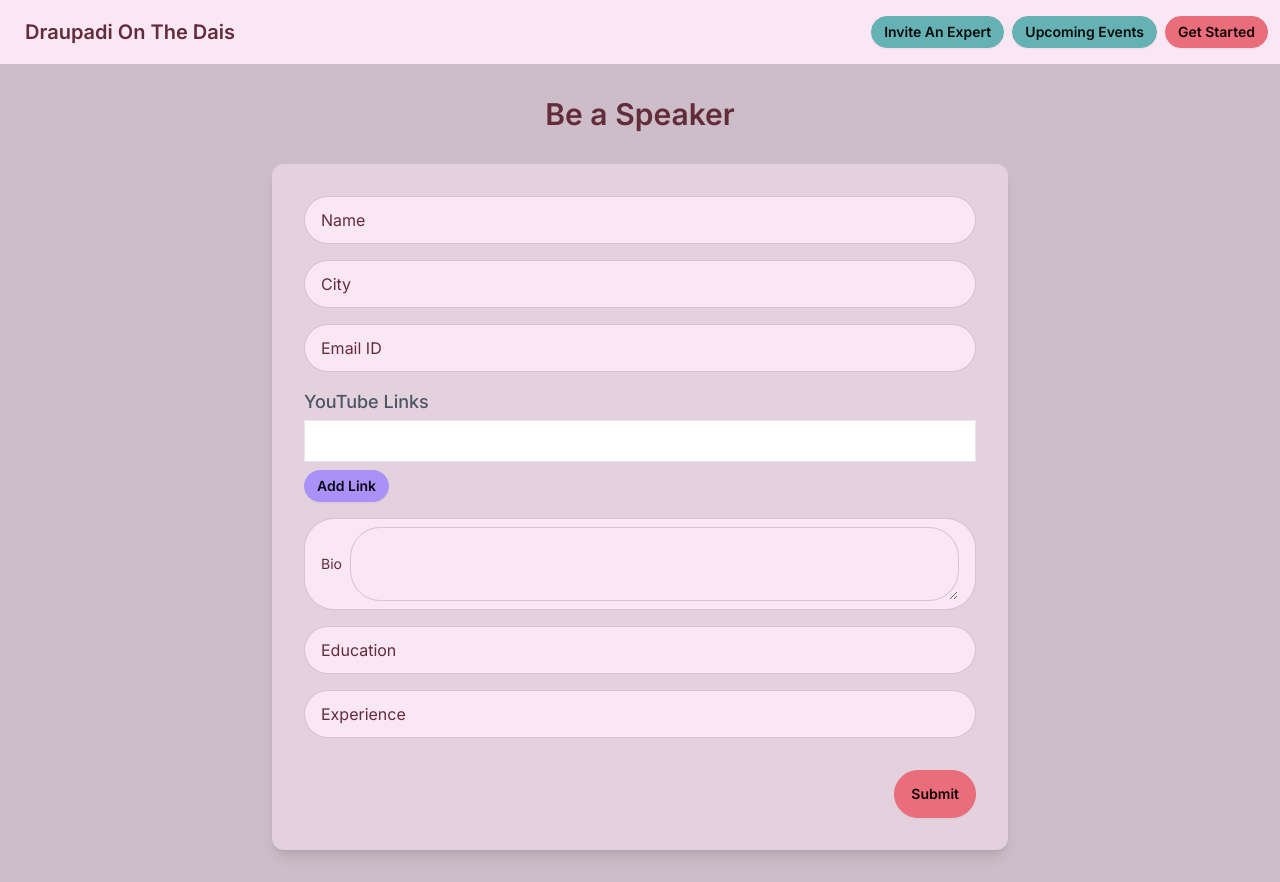
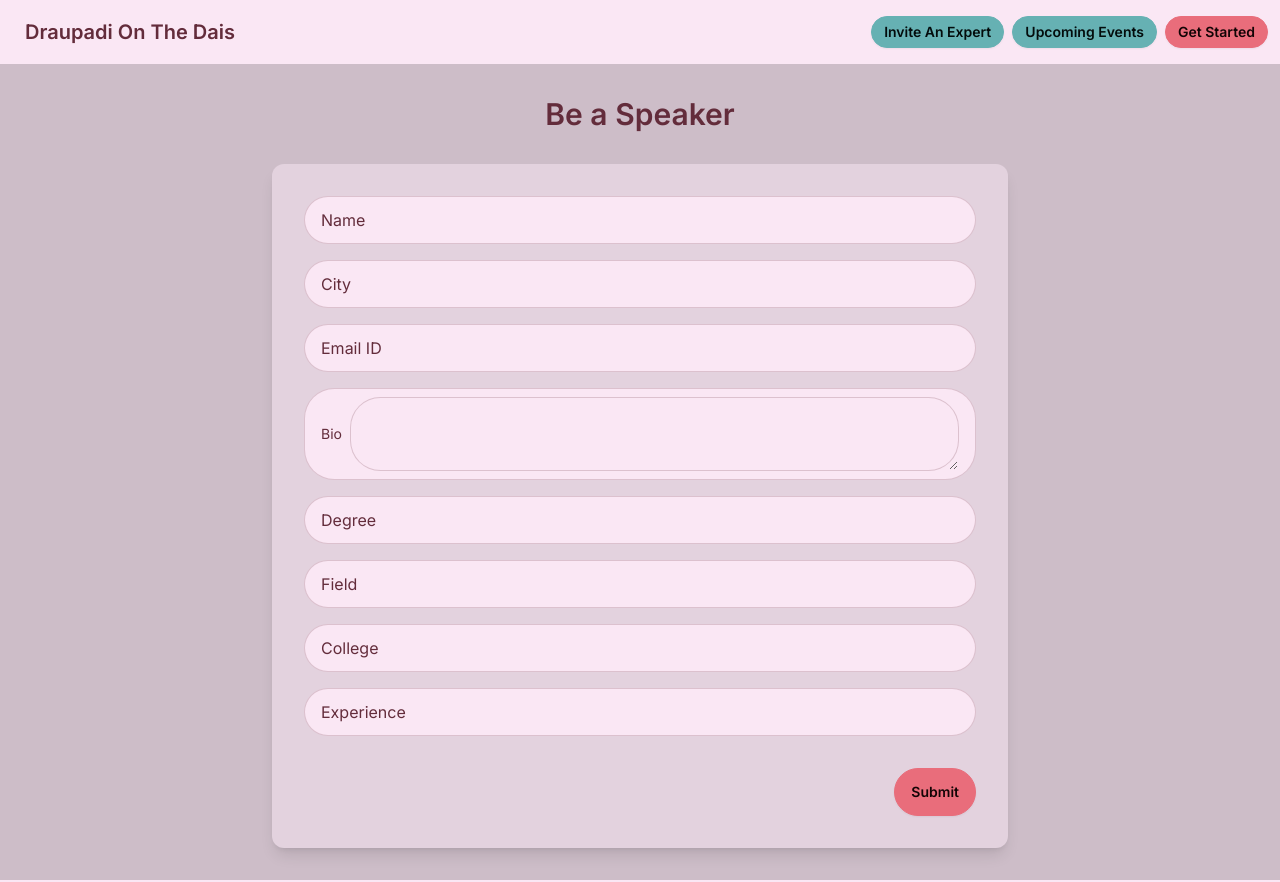
Before and after one commit to HarshRaj2717/draupadi-on-the-dais-frontend, a Next.js app: page /speakers/new in a window 1280 px wide. Built offline with nearby package versions, Linux system fonts and the light colour scheme.

Commit message:
added state in form and event page and also added educational details

```diff
--- a/app/events/[id]/page.tsx
+++ b/app/events/[id]/page.tsx
@@ -5,6 +5,7 @@ interface EventProps {
   eventName: string;
   organizationName: string;
   organizerProfileLink: string;
+  state: string;
   venue: string;
   date: string;
   footfall: number;
@@ -17,6 +18,7 @@ const Event: React.FC<EventProps> = ({
   eventName,
   organizationName,
   organizerProfileLink,
+  state,
   venue,
   date,
   footfall,
@@ -57,6 +59,12 @@ const Event: React.FC<EventProps> = ({
             >
               {organizerProfileLink}
             </a>
+          </div>
+
+          {/* State */}
+          <div className="mb-4">
+            <h2 className="text-xl font-semibold mb-2">State:</h2>
+            <p className="text-lg">{state}</p>
           </div>
 
           {/* Venue */}
--- a/app/events/new/page.tsx
+++ b/app/events/new/page.tsx
@@ -6,6 +6,7 @@ interface EventState {
   name: string;
   organisation: string;
   profileLink: string;
+  st: string;
   venue: string;
   date: string;
   footfall: string;
@@ -18,6 +19,7 @@ const EventForm: React.FC = () => {
     name: "",
     organisation: "",
     profileLink: "",
+    st: "",
     venue: "",
     date: "",
     footfall: "",
@@ -95,6 +97,25 @@ const EventForm: React.FC = () => {
                 id="profileLink"
                 name="profileLink"
                 value={state.profileLink}
+                onChange={handleChange}
+                className="grow italic"
+                required
+              />
+            </label>
+          </div>
+
+          {/* State Input */}
+          <div className="mb-4">
+            <label
+              htmlFor="st"
+              className="input input-bordered flex items-center gap-2"
+            >
+              State
+              <input
+                type="text"
+                id="st"
+                name="st"
+                value={state.st}
                 onChange={handleChange}
                 className="grow italic"
                 required
--- a/app/speakers/new/page.tsx
+++ b/app/speakers/new/page.tsx
@@ -7,7 +7,9 @@ interface FormState {
   emailID: string;
   youtubeLinks: string[];
   bio: string;
-  education: string;
+  degree: string;
+  field: string;
+  college: string;
   experience: string;
 }
 
@@ -18,7 +20,9 @@ const Form: React.FC = () => {
     emailID: "",
     youtubeLinks: [""],
     bio: "",
-    education: "",
+    degree: "",
+    field: "",
+    college: "",
     experience: "",
   });
 
@@ -129,7 +133,7 @@ const Form: React.FC = () => {
           </div>
 
           {/* YouTube Links */}
-          <div className="mb-4">
+          {/* <div className="mb-4">
             <label className="block text-lg font-medium text-gray-600">
               YouTube Links
             </label>
@@ -149,7 +153,7 @@ const Form: React.FC = () => {
             >
               Add Link
             </button>
-          </div>
+          </div> */}
 
           {/* Bio */}
           <div className="mb-4">
@@ -169,18 +173,56 @@ const Form: React.FC = () => {
             </label>
           </div>
 
-          {/* Education */}
+          {/* Degree */}
           <div className="mb-4">
             <label
-              htmlFor="education"
+              htmlFor="degree"
               className="input input-bordered flex items-center gap-2"
             >
-              Education
+              Degree
             <input
               type="text"
-              id="education"
-              name="education"
-              value={state.education}
+              id="degree"
+              name="degree"
+              value={state.degree}
+              onChange={handleChange}
+              className="grow italic"
+              required
+            />
+            </label>
+          </div>
+
+          {/* Field */}
+          <div className="mb-4">
+            <label
+              htmlFor="field"
+              className="input input-bordered flex items-center gap-2"
+            >
+              Field
+            <input
+              type="text"
+              id="field"
+              name="field"
+              value={state.field}
+              onChange={handleChange}
+              className="grow italic"
+              required
+            />
+            </label>
+          </div>
+
+          {/* College */}
+          <div className="mb-4">
+            <label
+              htmlFor="college"
+              className="input input-bordered flex items-center gap-2"
+            >
+              College
+            <input
+              type="text"
+              id="college"
+              name="college"
+              value={state.college}
               onChange={handleChange}
               className="grow italic"
               required
```
